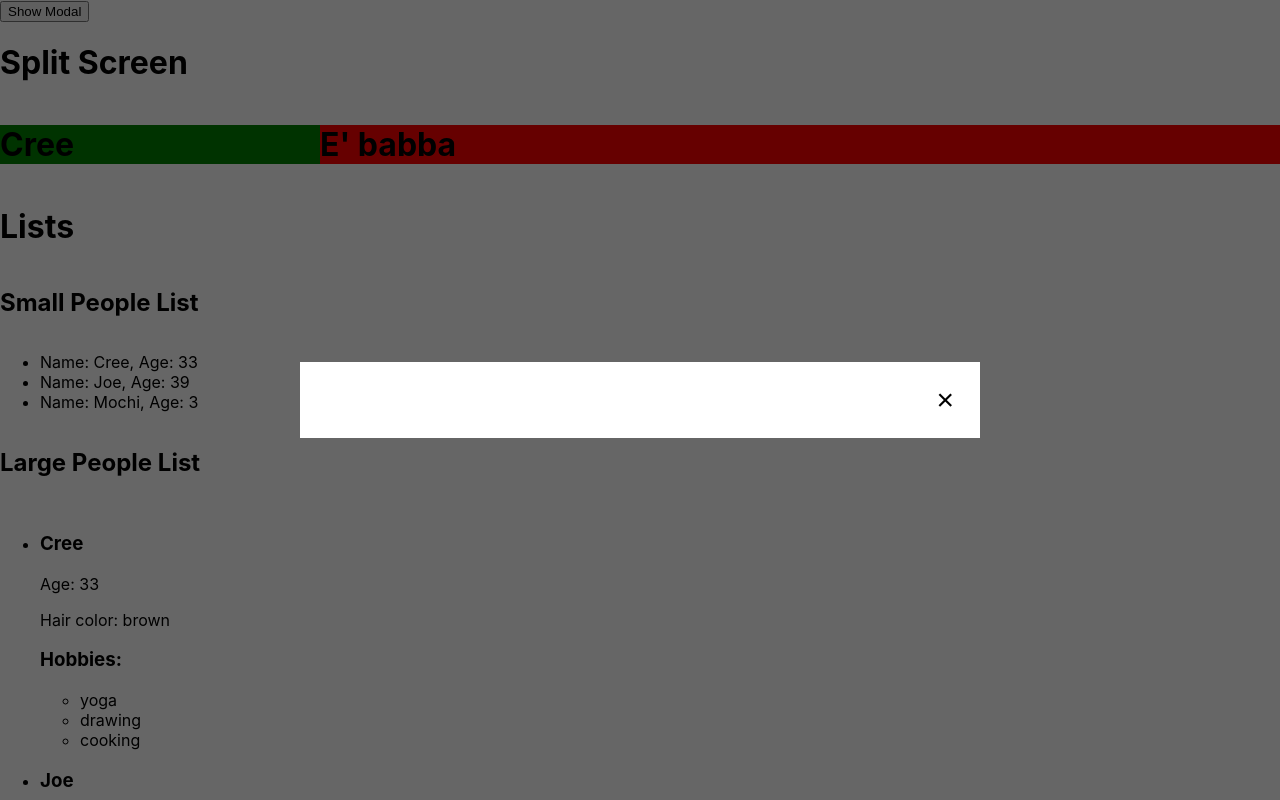
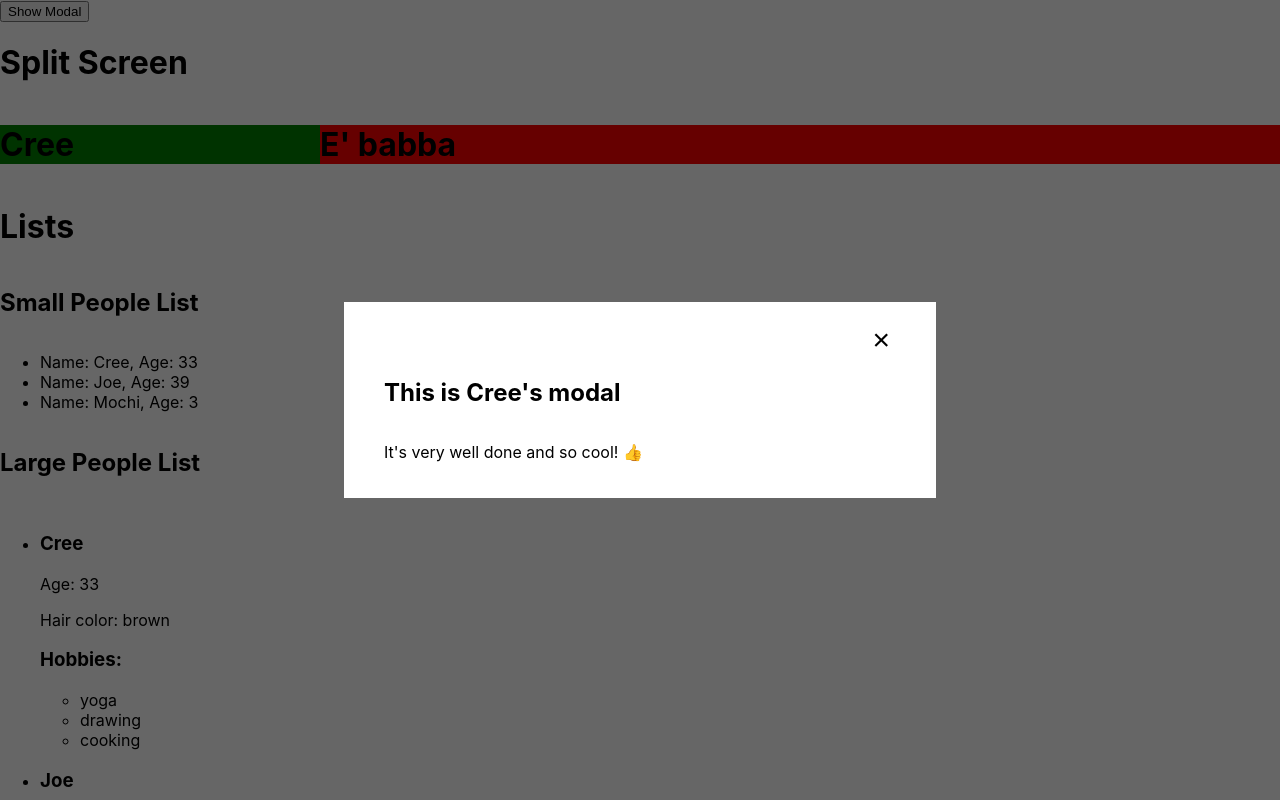
Before and after one commit to MichiyoYo/react-design-patterns, a React (Create React App) app: page / in a window 1280 px wide. Both pictures are taken after a click on the button "Show Modal". Shown: the top 800 px of the page. Built offline with nearby package versions, Linux system fonts and the light colour scheme.

Commit message:
added children to modal

```diff
--- a/src/App.js
+++ b/src/App.js
@@ -29,7 +29,10 @@ const AppWrapper = styled.div`
 function App() {
   return (
     <>
-      <Modal />
+      <Modal>
+        <h2>This is Cree's modal</h2>
+        <p>It's very well done and so cool! 👍</p>
+      </Modal>
       <AppWrapper>
         <h1>Split Screen</h1>
         <SplitScreen children leftWeight={1} rightWeight={3}>
--- a/src/components/layout-components/modal/Modal.js
+++ b/src/components/layout-components/modal/Modal.js
@@ -16,9 +16,9 @@ const ModalBackground = styled.div`
 `;
 
 const ModalBody = styled.div`
-  width: 50%;
+  width: 40%;
   background: #fff;
-  padding: 20px;
+  padding: 20px 40px;
   display: flex;
   flex-direction: column;
   button {
```
